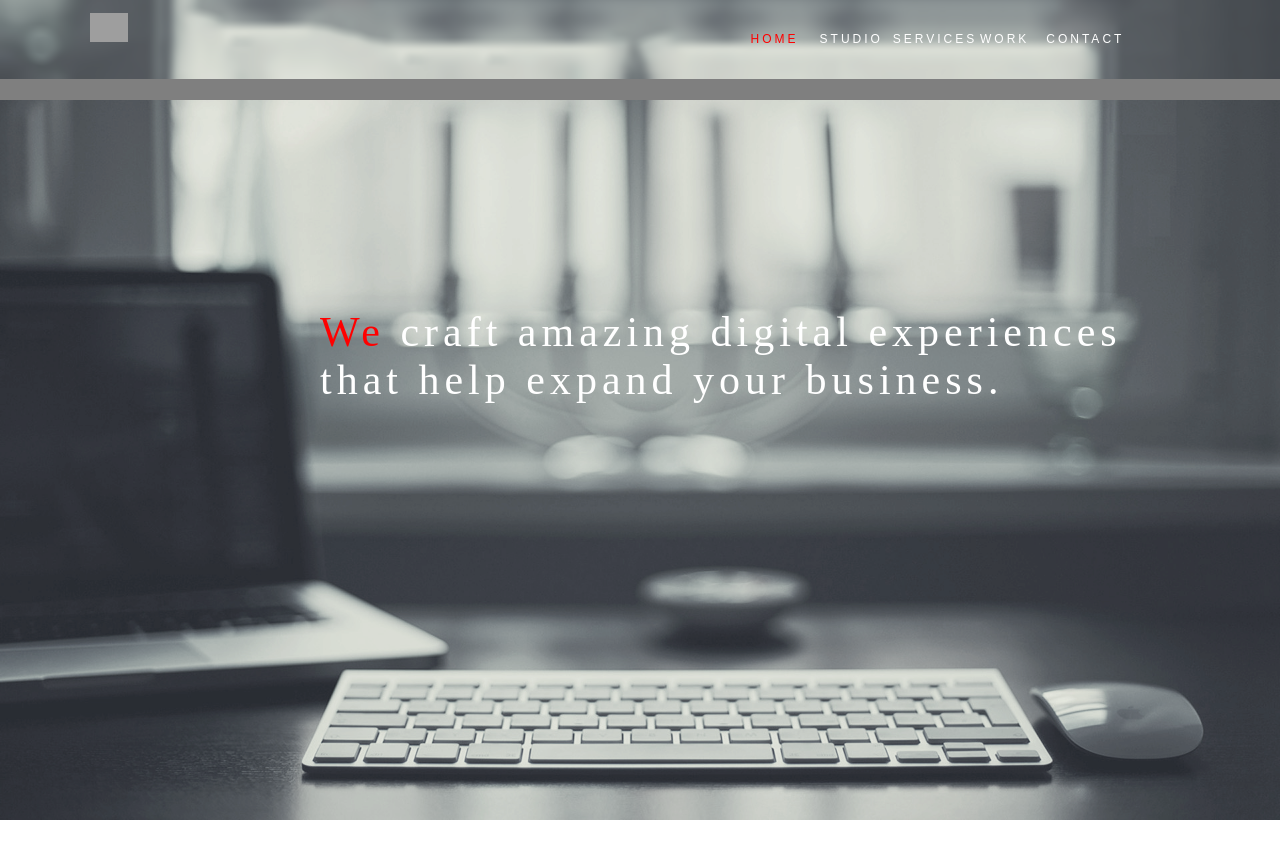
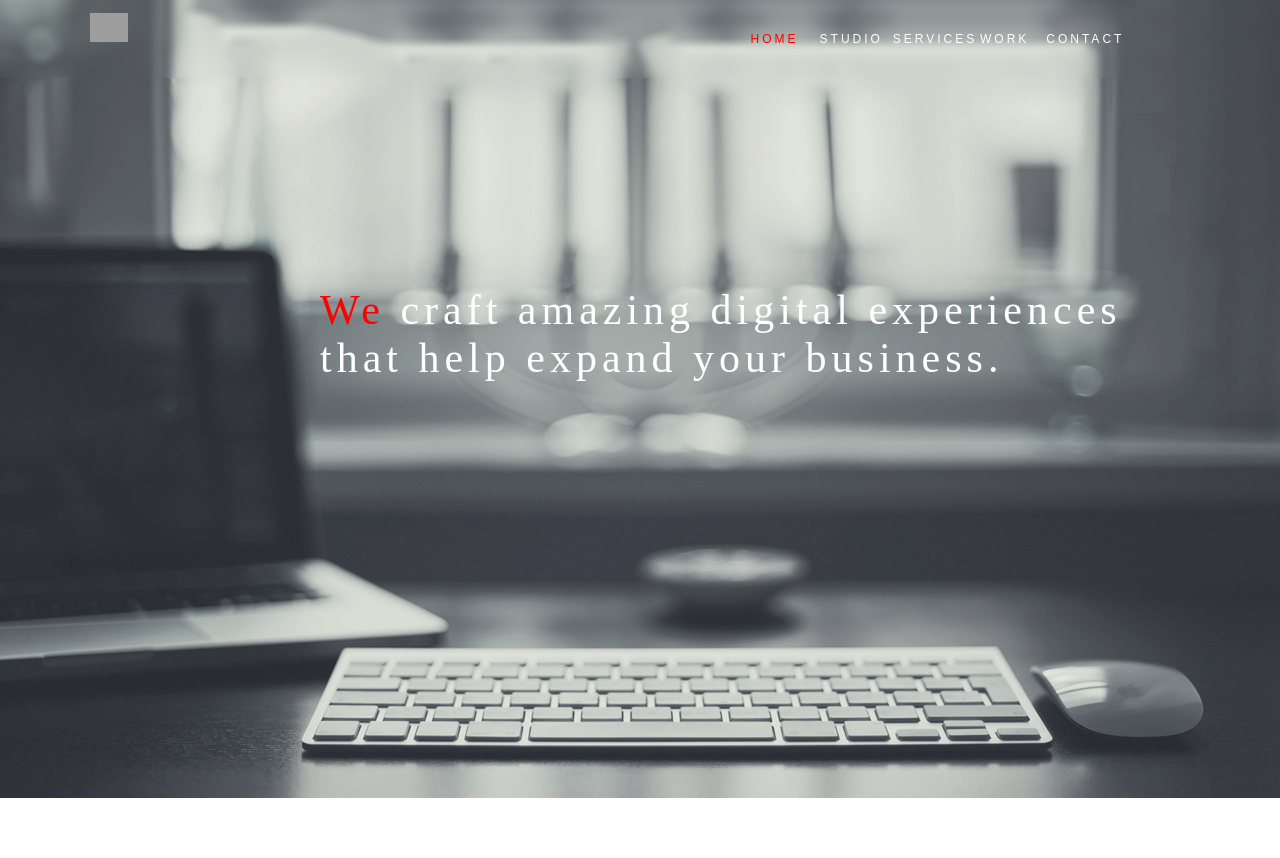
Before and after one commit to omarsherif-98/Vantage-Code, a plain HTML site: page index.html in a window 1280 px wide. Shown: the top 858 px of the page. Drawn offline with Linux system fonts and the light colour scheme; grey boxes are pictures that could not be loaded.

Commit message:
syncig to avoid merge conflicts

```diff
--- a/styles.css
+++ b/styles.css
@@ -10,22 +10,22 @@ html,body{
 
 
 .wrapper{
-	font-size:0; /*white div issue fix to be added in parent // also added inline block peoperty to all child divs // notice text dissapears unless a text-size value is set*/
+	font-size:0;
 	font-family: 'Advent Pro', sans-serif;
 	top:0;
 	overflow:hidden;
 	}
 .header{
 	width:100%;
-	height:100px;
+	/*height:100px;*/
 	top:0;
-	background-color:white;
+	/*background-color:white;*/
 	display:block;
 	font-size:10px;
 	background-image:url(headermesh2.jpg);
 	background-repeat:no-repeat;
 	background-size:100%;
-	background-color:rgba(0,0,0,0.5)
+	/*background-color:rgba(0,0,0,0.5)*/
 	}
 .logo{
 	width:3%;
```
